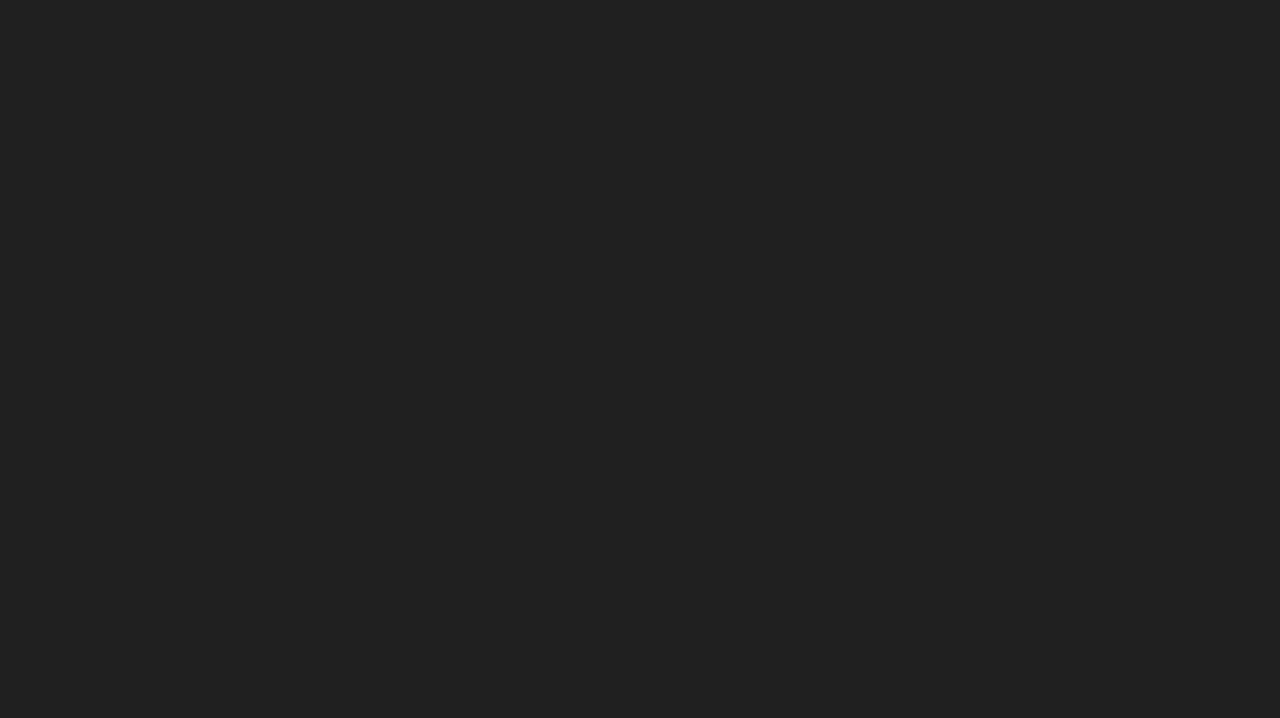
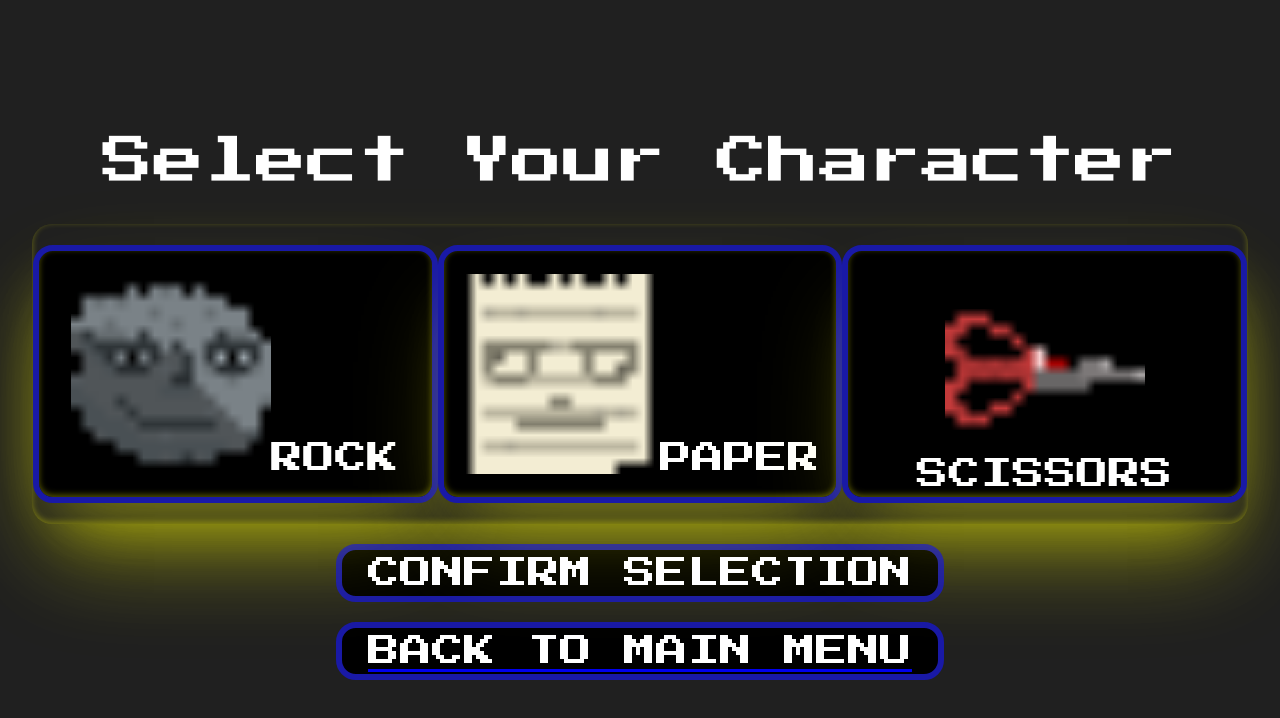
Before and after one commit to thatguytime/CSCI401--Rock-Paper-Scissors-Dash, a React (Vite) app: page /CharacterScreen in a window 1280 px wide. Before the commit this address had no page. Shown: the top 718 px of the page. Built offline with nearby package versions, Linux system fonts and the light colour scheme.

Commit message:
Character Select Screen
Character Select Screen has been added, and is fully functional.
Connecting it to our levels screen with character selection will be the next step.

```diff
--- a/src/App.jsx
+++ b/src/App.jsx
@@ -4,6 +4,7 @@ import Home from './Home'
 import MainMenu from './pages/MainMenu'
 import LoginScreen from './pages/LoginScreen'
 import TechnicalDesign from './TechnicalDesign'
+import CharacterScreen from './pages/CharacterScreen'
 import {
   Routes,
   Route
@@ -38,6 +39,7 @@ function App() {
         <Route path='/main-menu' element={<MainMenu />} />
         <Route path='/login-screen' element={<LoginScreen />} />
         <Route path='/canvas' element={<Canvas level={0} />} />
+		<Route path='/CharacterScreen' element={<CharacterScreen />} />
       </Routes>
     </>
   )
--- a/src/Styles/main.css
+++ b/src/Styles/main.css
@@ -137,6 +137,43 @@ h1 {
     text-transform: uppercase;
 }
 
+/*************************** C H A R A C T E R | S E L E C T ***************************/
+
+.character-border {
+	border-radius: 20px;
+	display: flex;
+	flex-direction: row;
+	padding: 1px;
+    background-color: #202020;
+    box-shadow: rgba(255, 255, 0, 0.25) 0px 50px 100px -20px,
+        rgba(255, 255, 0, 0.3) 0px 30px 60px -30px,
+        rgba(255, 255, 0, 0.35) 0px -2px 6px 0px inset;
+    text-transform: uppercase;
+}
+
+.character-button {
+	box-sizing: border-box;
+    border: 6px solid #1919A6;
+    border-radius: 20px;
+    text-transform: uppercase;
+    text-decoration: none;
+    text-align: center;
+    align-items: center;
+    font-size: 2em;
+    margin: 20px;
+    margin: 20px auto;
+    padding: 7px;
+    width: 40%;
+    display: block;
+    color: #fff;
+    background-color: black;
+    cursor: pointer;
+    transition: 1s ease-out;
+}
+.character-button:hover {
+    transform: scale(1.5);
+    transition-duration: 1s ease-out;
+}
 /********************************** M A I N | M E N U **********************************/
 
 .main-menu-button {
--- a/src/pages/CharacterScreen.jsx
+++ b/src/pages/CharacterScreen.jsx
@@ -1,12 +1,52 @@
+import { useState } from 'react'
 import { Link } from 'react-router-dom'
+import rock from '../maps/Sprites/Rock0.png'
+import paper from '../maps/Sprites/Paper0.png'
+import scissors from '../maps/Sprites/Scissors0.png'
 
-export default function MainMenu() {
-    return (
-        <div className="universal-border pacman-font">
+export default function CharacterScreen() {
+    const characters = [
+        { name: 'Rock', image: rock},
+        { name: 'Paper', image: paper},
+        { name: 'Scissors', image: scissors},
+    ]
 
-            <Link to="/"><button className="main-menu-button pacman-font">Single Player</button></Link>
-            <Link to="/"><button className="main-menu-button pacman-font">Multiplayer</button></Link>
-            <Link to="/"><button className="main-menu-button pacman-font">Leaderboard</button></Link>
-        </div>
-    )
-}
+	   const [selected, setSelected] = useState(null)
+
+	    return (
+	        <div className="pacman-font">
+
+	            <h1 className="">Select Your Character</h1>
+	            <div className="character-border">
+	                {characters.map((char) => (
+	                    <button //Character Buttons, aranged in a side by side row
+	                        key={char.name}
+	                        className={`character-button universal-border pacman-font`}
+	                        onClick={() => setSelected(char.name)}>
+	                        <img
+	                            src={char.image}
+	                            alt={char.name}
+								style={{ width: '200px', height: '200px', objectFit: 'contain' }}
+	                        />
+	                        <span>{char.name}</span>
+	                    </button>
+	                ))}
+	            </div>
+
+	            {/* Confirm and Back buttons */}
+	            <div>
+	                <button //Testing button; Will be replaced to link to first level w/ passalong of character selection
+	                    className="main-menu-button pacman-font "
+	                    disabled={!selected}
+	                    onClick={() => alert(`You selected: ${selected}`)}
+	                >
+	                    Confirm Selection
+	                </button>
+
+	                <Link to="/">
+	                    <button className="main-menu-button pacman-font ">Back to Main Menu</button>
+	                </Link>
+	            </div>
+	        </div>
+	    )
+	}
```
